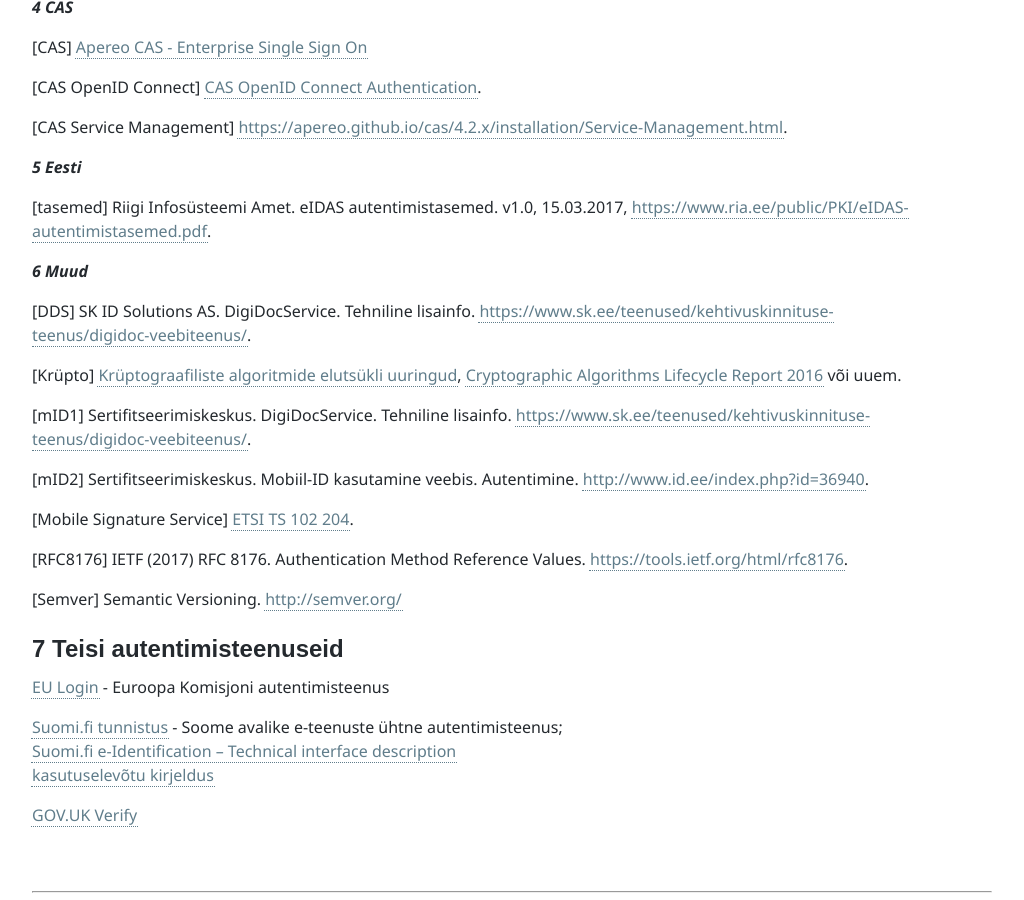
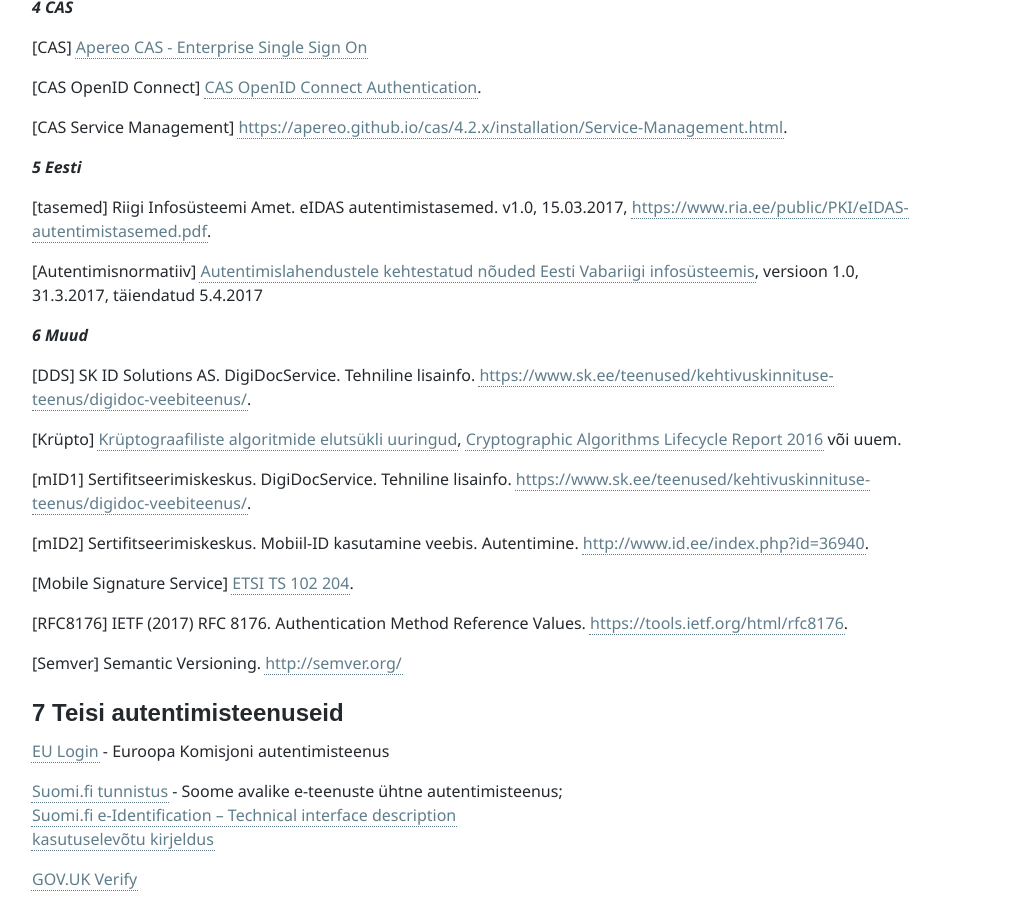
Before and after one commit to e-gov/TARA-Doku, a Jekyll site: the page built from Viited.md, in a window 1280 px wide and 900 px high, scrolled down 1130 px. Shown: the whole window, without its empty margins (0-1024 px from the left). Built offline with Jekyll 4.4.1, drawn with Linux system fonts in a browser that asks for light colours; our own code applies the rules of GitHub Pages for plain Markdown files.

Commit message:
Lisatud viide Autentimisnormatiivile

```diff
--- a/Viited.md
+++ b/Viited.md
@@ -59,6 +59,7 @@ ___5 Eesti___
 
 [tasemed] Riigi Infosüsteemi Amet. eIDAS autentimistasemed. v1.0, 15.03.2017, [https://www.ria.ee/public/PKI/eIDAS-autentimistasemed.pdf](https://www.ria.ee/public/PKI/eIDAS-autentimistasemed.pdf).
 
+[Autentimisnormatiiv] [Autentimislahendustele kehtestatud nõuded Eesti Vabariigi infosüsteemis](https://www.ria.ee/public/PKI/Autentimislahendustele-kehtivad-nouded.pdf), versioon 1.0, 31.3.2017, täiendatud 5.4.2017
 
 ___6 Muud___
 
```
